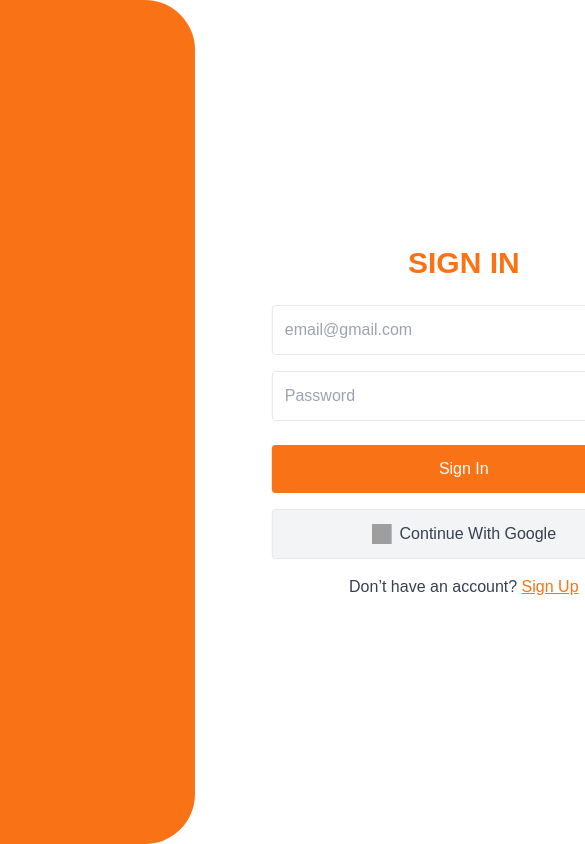
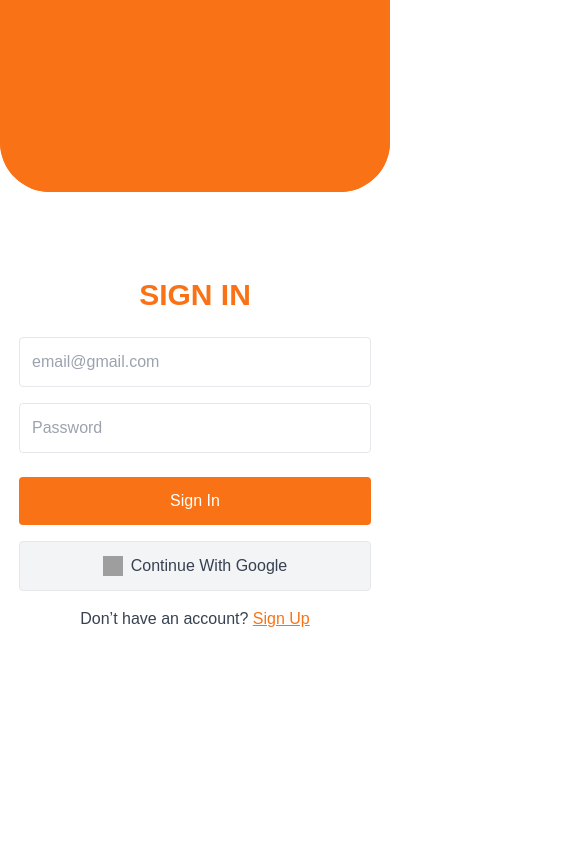
Before and after one commit to Kidus-M/StreamSynx, a Next.js app: page / in a window 390 px wide. Shown: the top 844 px of the page, 585 px wide, since content can reach past the window. Built offline with nearby package versions, Linux system fonts and the light colour scheme; grey boxes are pictures that could not be loaded.

Commit message:
First Round of Responsiveness

```diff
--- a/pages/index.js
+++ b/pages/index.js
@@ -4,28 +4,30 @@ export default function Home() {
   const [isSignUp, setIsSignUp] = useState(false);
 
   return (
-    <div className="relative h-screen bg-white">
+    <div className="relative h-screen bg-white overflow-hidden">
       <div
-        className={`absolute inset-0 flex transition-all duration-500 ${
-          isSignUp ? 'translate-x-1/2' : ''
-        }`}
+        className={`absolute inset-0 flex transition-all duration-500${
+          isSignUp ? 'translate-x-full ' : ''
+        } max-md:flex-col max-md:translate-x-0 max-md:h-auto`}
       >
+
         <div
           className={`w-1/2 h-full transition-all duration-500 ${
-            isSignUp ? 'bg-blue-900 rounded-l-[50px]' : 'bg-orange-500 rounded-r-[50px]'
-          } flex justify-center items-center`}
+            isSignUp ? 'bg-blue-900 rounded-l-[50px] hidden' : 'bg-orange-500 rounded-r-[50px]'
+          } flex justify-center items-center max-md:w-full max-md:h-48 max-md:rounded-none max-md:rounded-b-[50px]`}
         ></div>
+
         <div
           className={`w-1/2 h-full transition-all duration-500 ${
-            isSignUp ? 'bg-orange-500 rounded-r-[50px]' : 'bg-white'
-          } flex justify-center items-center`}
+            isSignUp ? 'bg-blue-900 rounded-l-[50px]' : 'bg-white max-md:bg-orange-500'
+          } flex justify-center items-center max-md:w-full max-md:h-48 max-md:rounded-none max-md:rounded-b-[50px] right-0 absolute`}
         ></div>
       </div>
-      <div className="absolute inset-0 flex justify-center items-center">
+      <div className="absolute inset-0 flex justify-center items-center max-md:flex-col max-md:pt-16"> {/** This is the parent that carries them */}
         <div
           className={`w-96 transition-all duration-500 transform ${
             isSignUp ? 'translate-x-[-70%]' : 'translate-x-[70%]'
-          } flex justify-center items-center`}
+          } flex justify-center items-center max-md:translate-x-0 left-0`}
         >
           {!isSignUp ? (
             <SignIn setIsSignUp={setIsSignUp} />
@@ -40,8 +42,8 @@ export default function Home() {
 
 function SignIn({ setIsSignUp }) {
   return (
-    <div className="flex flex-col items-center justify-center w-full h-full">
-      <h1 className="text-3xl font-bold text-orange-500 mb-6 font-poppins">SIGN IN</h1>
+    <div className="flex flex-col items-center justify-center w-screen h-full max-sm:px-4 lg:bg-red">
+      <h1 className="text-3xl font-bold text-orange-500 mb-6 font-poppins ">SIGN IN</h1>
       <input
         type="email"
         placeholder="email@gmail.com"
@@ -76,8 +78,8 @@ function SignIn({ setIsSignUp }) {
 
 function SignUp({ setIsSignUp }) {
   return (
-    <div className="flex flex-col items-center justify-center w-full h-full">
-      <h1 className="text-3xl font-bold text-blue-900 mb-6 font-poppins">SIGN UP</h1>
+    <div className="flex flex-col items-center justify-center w-screen h-full max-sm:px-4">
+      <h1 className="text-3xl font-bold text-blue-900 mb-6 font-poppins ">SIGN UP</h1>
       <input
         type="text"
         placeholder="Name"
```
